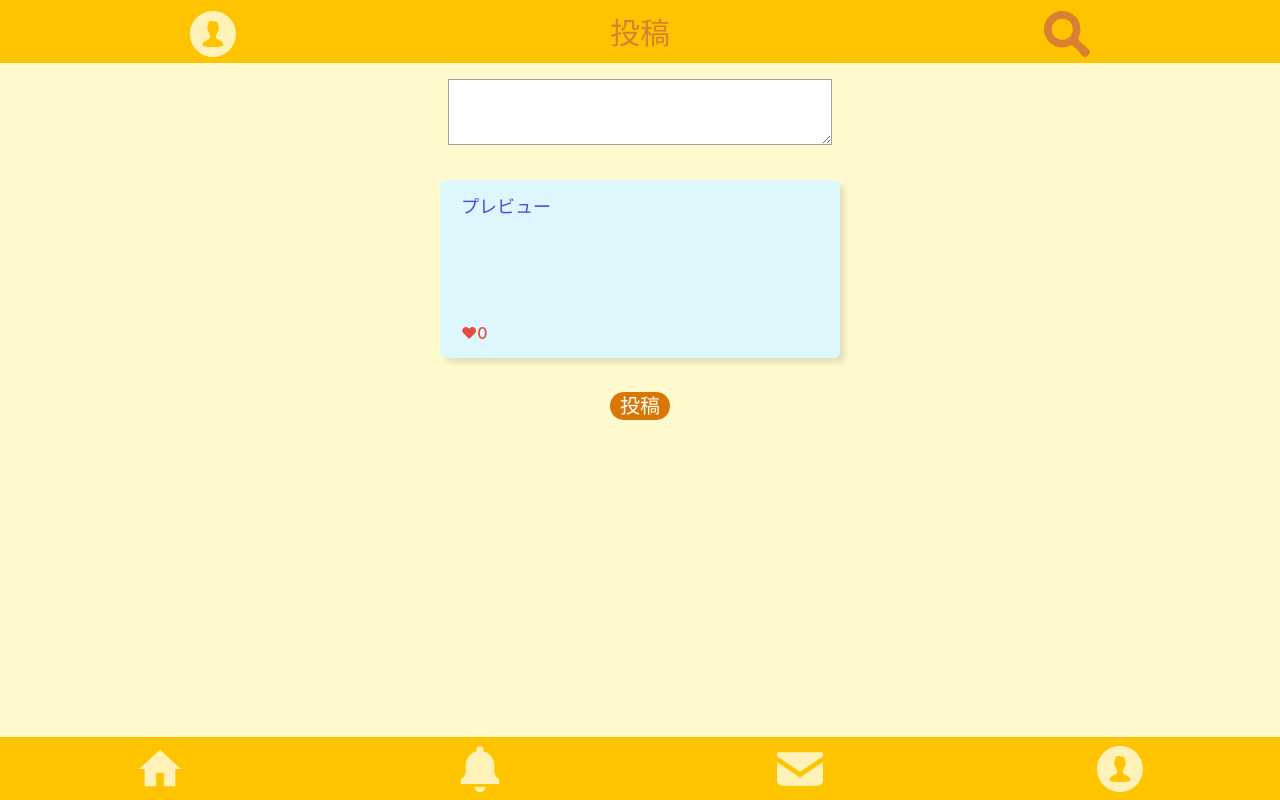
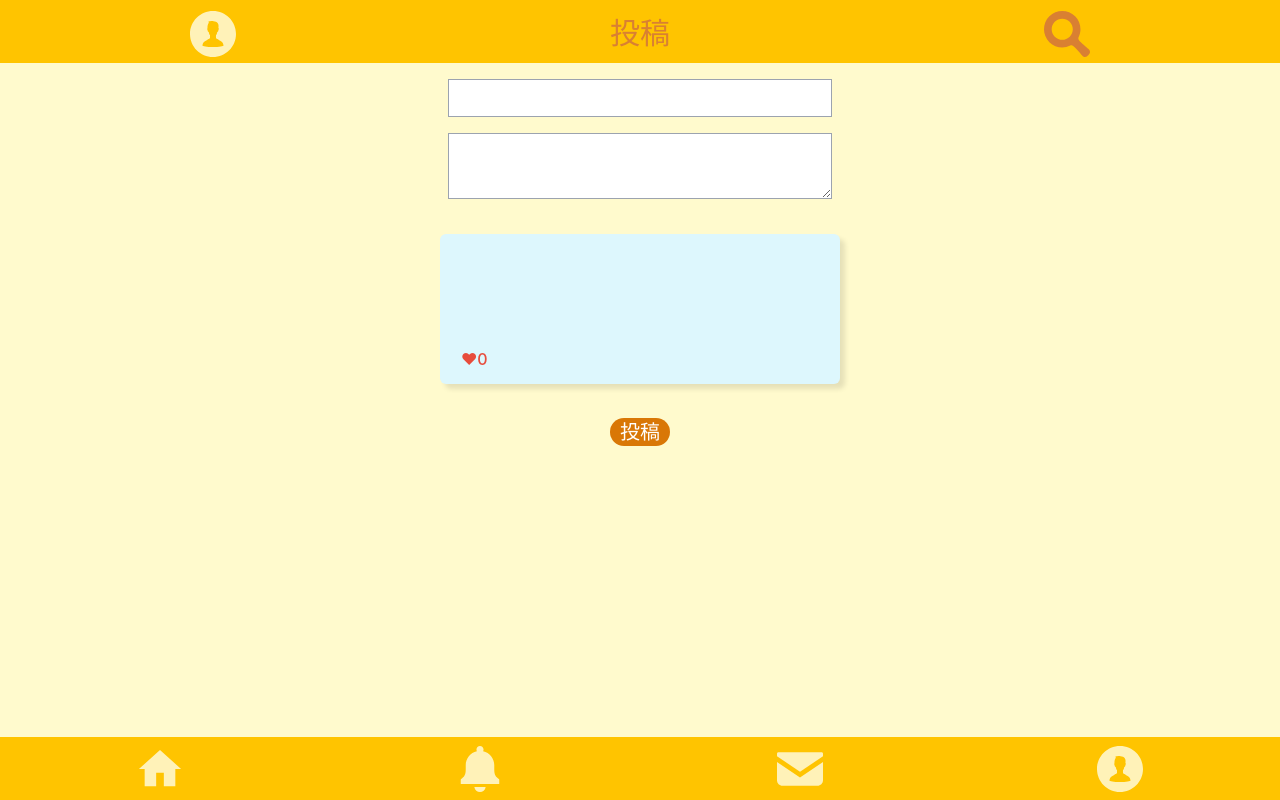
Before and after one commit to namosuke/MyFontSNS, a React (Create React App) app: page /post in a window 1280 px wide. Built offline with nearby package versions, Linux system fonts and the light colour scheme.

Commit message:
component returns post data

```diff
--- a/src/views/Createpost.tsx
+++ b/src/views/Createpost.tsx
@@ -1,10 +1,11 @@
 /* eslint-disable max-len */
-import React, { useState } from "react";
+import React, { useEffect, useState } from "react";
 import Post from "../components/Post";
 import { useFont } from "../util/fetch";
 
 const Createpost = () => {
   const [textarea, setTextarea] = useState("");
+  const [postName, setPostName] = useState("");
   const font = useFont();
   const post = () => {
     if (font) {
@@ -21,14 +22,31 @@ const Createpost = () => {
       console.log(postData);
     }
   };
+  useEffect(() => {
+    console.log({
+      user: {
+        id: 0,
+        name: postName,
+        screen_id: "dummy",
+      },
+      id: 0,
+      text: textarea,
+    });
+  }, [textarea, postName]);
   return (
     <>
+      <input
+        type="text"
+        value={postName}
+        onChange={(e) => setPostName(e.target.value)}
+        className="block mx-auto mt-4 p-1 border border-gray-400 w-96 text-lg"
+      />
       <textarea
         value={textarea}
         onChange={(e) => setTextarea(e.target.value)}
-        className="block mx-auto mt-4 text-base p-1 border border-gray-400 w-96 text-lg"
+        className="block mx-auto mt-4 p-1 border border-gray-400 w-96 text-lg"
       />
-      <Post post={{ user: { name: "プレビュー" }, text: textarea }} />
+      <Post post={{ user: { name: postName }, text: textarea }} />
       <button
         type="button"
         className="block w-max h-max bg-yellow-600 rounded-full text-white text-xl px-[10px] mt-6 mx-auto"
```
